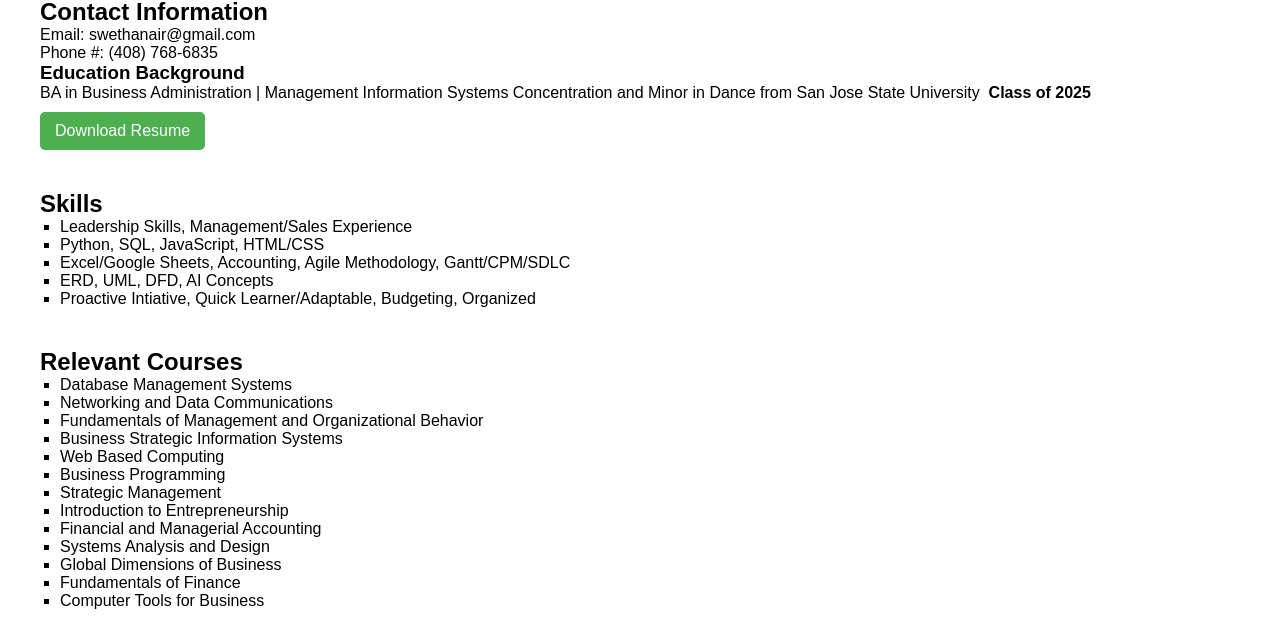
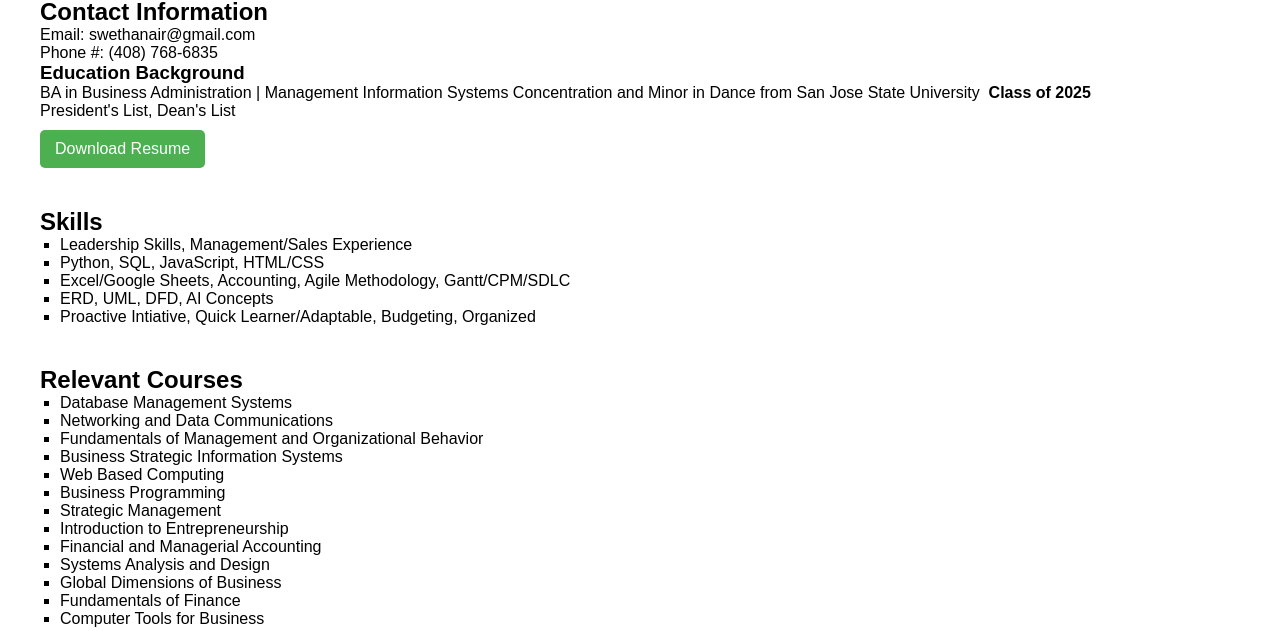
Before and after one commit to swethanair4/portfolio, a plain HTML site: page swethan_portfolio.html in a window 1280 px wide. Shown: the part 244-875 px from the top of the page. Drawn offline with Linux system fonts and the light colour scheme.

Commit message:
Update swethan_portfolio.html presidents list

```diff
--- a/swethan_portfolio.html
+++ b/swethan_portfolio.html
@@ -30,6 +30,7 @@
         <p>Phone #: (408) 768-6835</p>
         <h3>Education Background</h3>
         <p>BA in Business Administration | Management Information Systems Concentration and Minor in Dance from San Jose State University&nbsp; <strong>Class of 2025</strong></p>
+        <p>President's List, Dean's List</p>
         <a href="resume.pdf" download class="download-btn">Download Resume</a>
         </section>
         <section id="skills">
```
